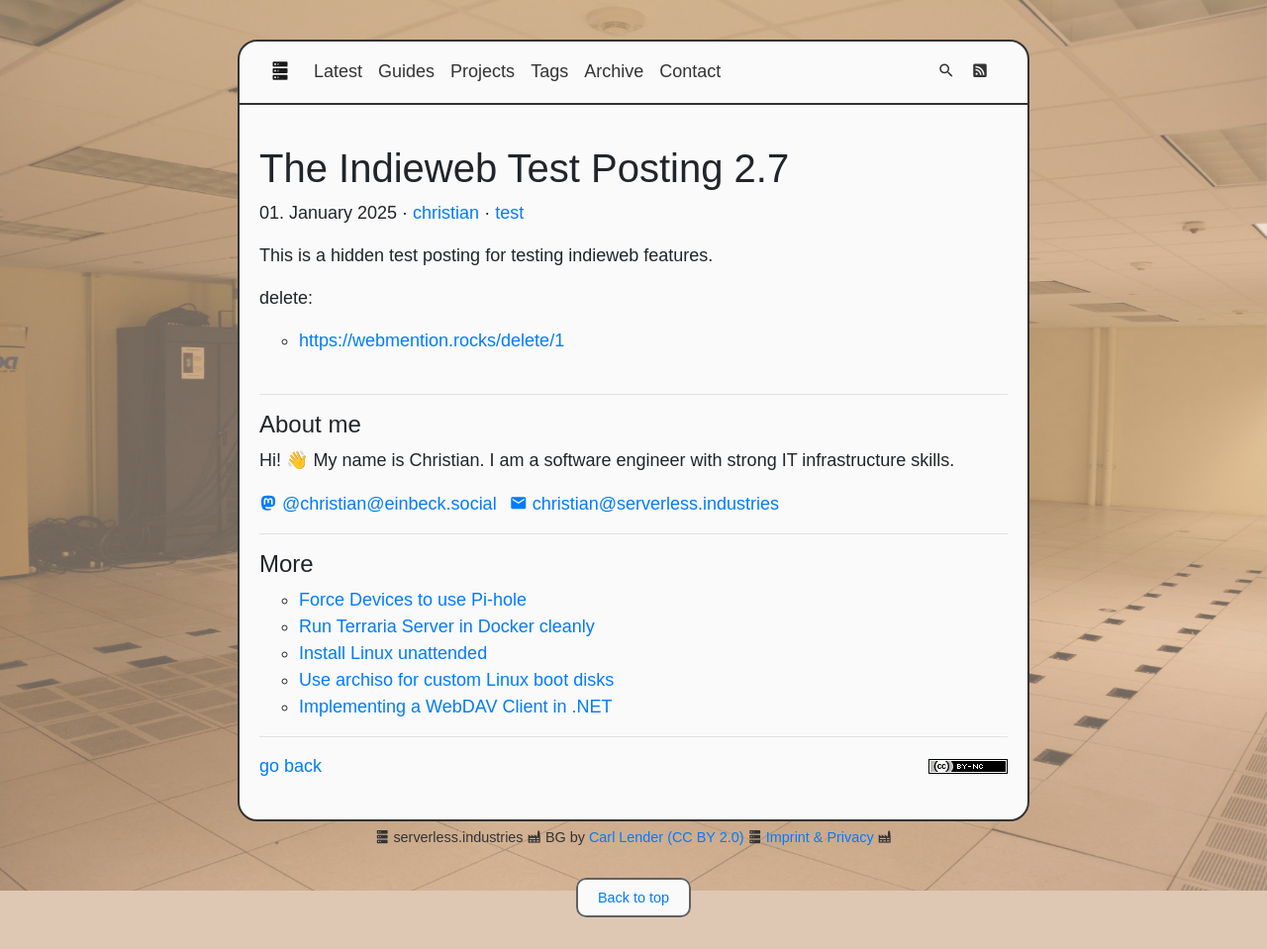
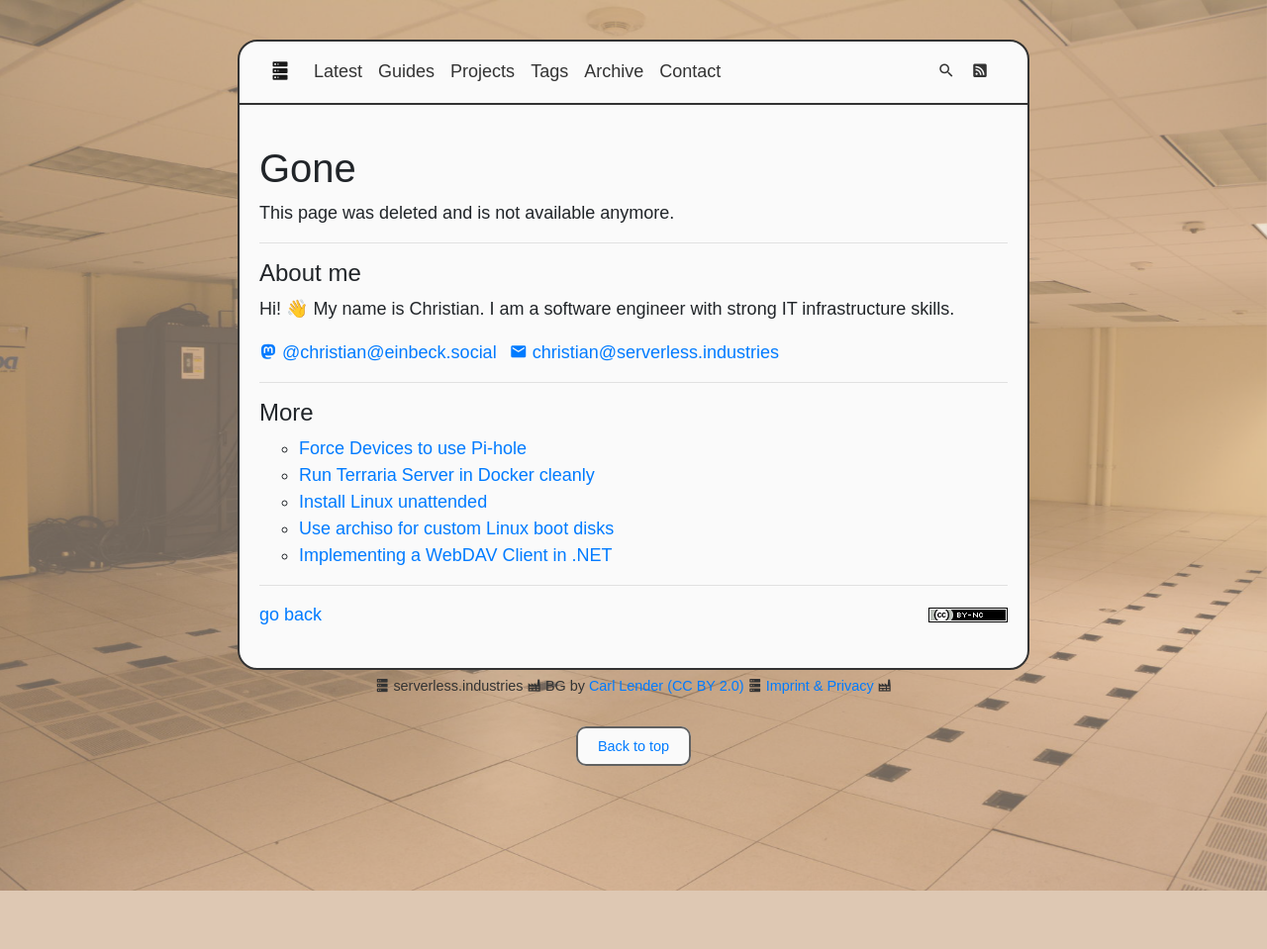
Before and after one commit to perryflynn/serverless.industries, a Jekyll site: the page built from src/_posts/2025/2025-01-01-indieweb-test-2.en.md, in a window 1280 px wide. Shown: the whole page at 99% size. Built offline with Jekyll 4.4.1, drawn with Linux system fonts in a browser that asks for light colours; after the commit the page ends 900 px from its top, so only the background shows below that.

Commit message:
make test post gone

```diff
--- a/src/_layouts/post.html
+++ b/src/_layouts/post.html
@@ -1,6 +1,15 @@
 ---
 layout: content
 ---
+
+{% if page.gone %}
+
+    <article>
+        <h1>Gone</h1>
+        <p>This page was deleted and is not available anymore.</p>
+    </article>
+
+{% else %}
 
     {% assign nowts = 'now' | date: '%s' %}
     {% assign postts = page.date | date: '%s' %}
@@ -28,6 +37,8 @@ layout: content
             {{content}}
         </div>
     </article>
+
+{% endif %}
 
 {% if page.series %}
     {% assign series = site.posts | where_exp:"item","item.series.tag==page.series.tag" | sort: "series.index" %}
```
Also changed, not shown: src/_posts/2025/2025-01-01-indieweb-test-2.en.md (+1 -0 lines), 1 other file. Lines whose indentation alone changed are shown as unchanged.
